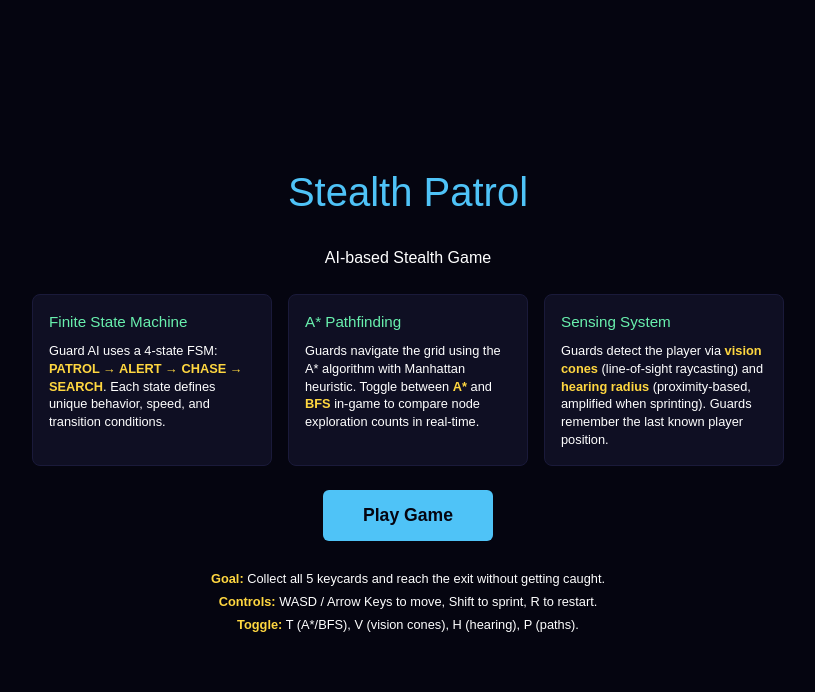
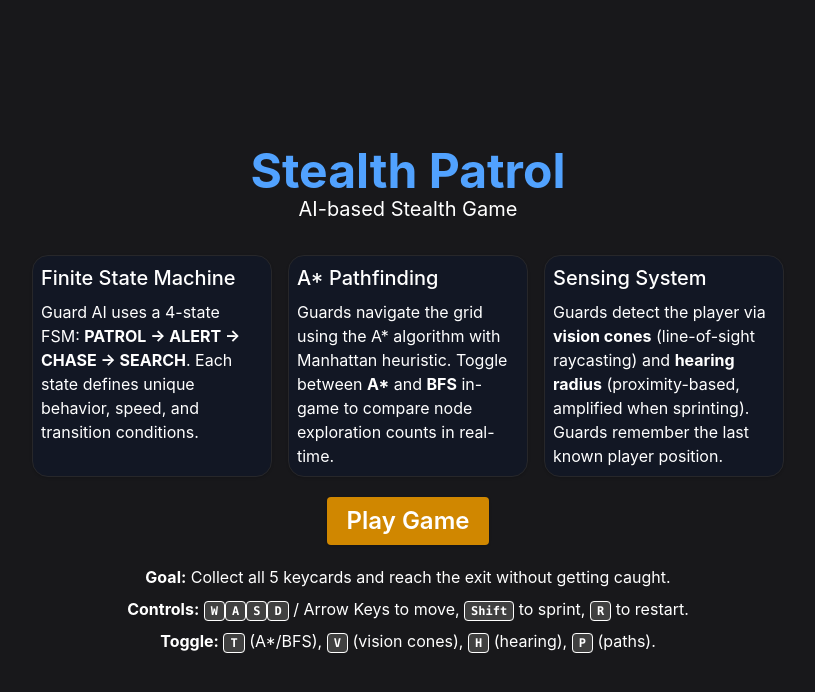
Before and after one commit to johannesfk/aip-project, a SvelteKit app: page / in a window 1280 px wide. Shown: the top 692 px of the page, without its empty margins (232-1047 px from the left). Built offline with nearby package versions, Linux system fonts and the light colour scheme.

Commit message:
Styling changes

```diff
--- a/package.json
+++ b/package.json
@@ -47,8 +47,5 @@
 		"vitest": "^4.1.8",
 		"vitest-browser-svelte": "^2.1.1",
 		"wrangler": "^4.96.0"
-	},
-	"dependencies": {
-		"bits-ui": "^2.18.1"
 	}
 }
--- a/src/routes/+page.svelte
+++ b/src/routes/+page.svelte
@@ -6,20 +6,22 @@
 	<title>Stealth Patrol — AI Programming Project</title>
 </svelte:head>
 
-<div class="home">
-	<h1>Stealth Patrol</h1>
-	<p class="subtitle">AI-based Stealth Game</p>
+<div
+	class="bg-zinc-900 min-h-screen flex flex-col items-center justify-center p-2 text-center font-sans text-white"
+>
+	<h1 class="text-5xl font-bold text-blue-400">Stealth Patrol</h1>
+	<p class="text-xl">AI-based Stealth Game</p>
 
-	<div class="ai-elements">
-		<div class="card">
-			<h2>Finite State Machine</h2>
+	<div class="flex flex-row gap-4 max-w-3xl flex-wrap justify-center mt-8">
+		<div class="p-2 border-zinc-800 bg-gray-900/70 shadow border rounded-2xl text-left w-60">
+			<h2 class="text-xl mb-2 font-medium">Finite State Machine</h2>
 			<p>
 				Guard AI uses a 4-state FSM: <strong>PATROL → ALERT → CHASE → SEARCH</strong>. Each state
 				defines unique behavior, speed, and transition conditions.
 			</p>
 		</div>
-		<div class="card">
-			<h2>A* Pathfinding</h2>
+		<div class="p-2 border-zinc-800 bg-gray-900/70 shadow border rounded-2xl text-left w-60">
+			<h2 class="text-xl mb-2 font-medium">A* Pathfinding</h2>
 			<p>
 				Guards navigate the grid using the A* algorithm with Manhattan heuristic. Toggle between <strong
 					>A*</strong
@@ -27,8 +29,8 @@
 				and <strong>BFS</strong> in-game to compare node exploration counts in real-time.
 			</p>
 		</div>
-		<div class="card">
-			<h2>Sensing System</h2>
+		<div class="p-2 border-zinc-800 bg-gray-900/70 shadow border rounded-2xl text-left w-60">
+			<h2 class="text-xl mb-2 font-medium">Sensing System</h2>
 			<p>
 				Guards detect the player via <strong>vision cones</strong> (line-of-sight raycasting) and
 				<strong>hearing radius</strong> (proximity-based, amplified when sprinting). Guards remember the
@@ -37,16 +39,28 @@
 		</div>
 	</div>
 
-	<a href={resolve('/game')} class="play-btn">Play Game</a>
+	<a
+		href={resolve('/game')}
+		class="rounded bg-yellow-600 shadow hover:bg-yellow-600/95 inline-flex
+	h-12 items-center justify-center m-5 px-5 text-2xl
+	font-semibold active:scale-[0.98] active:transition-all">Play Game</a
+	>
 
-	<div class="info">
+	<div class="flex flex-col gap-2">
 		<p><strong>Goal:</strong> Collect all 5 keycards and reach the exit without getting caught.</p>
-		<p><strong>Controls:</strong> WASD / Arrow Keys to move, Shift to sprint, R to restart.</p>
-		<p><strong>Toggle:</strong> T (A*/BFS), V (vision cones), H (hearing), P (paths).</p>
+		<p>
+			<strong>Controls:</strong>
+			<kbd>W</kbd><kbd>A</kbd><kbd>S</kbd><kbd>D</kbd>
+			/ Arrow Keys to move, <kbd>Shift</kbd> to sprint, <kbd>R</kbd> to restart.
+		</p>
+		<p>
+			<strong>Toggle:</strong> <kbd>T</kbd> (A*/BFS), <kbd>V</kbd> (vision cones), <kbd>H</kbd>
+			(hearing), <kbd>P</kbd> (paths).
+		</p>
 	</div>
 </div>
 
-<style>
+<!-- <style>
 	.home {
 		min-height: 100vh;
 		background: #050510;
@@ -132,4 +146,4 @@
 	.info p {
 		margin: 0.25rem 0;
 	}
-</style>
+</style> -->
--- a/src/routes/layout.css
+++ b/src/routes/layout.css
@@ -1,3 +1,7 @@
 @import 'tailwindcss';
 @plugin '@tailwindcss/forms';
 @plugin '@tailwindcss/typography';
+
+kbd {
+	@apply rounded border bg-neutral-700 px-1.5 py-0.5 font-mono text-xs font-semibold;
+}
```
Also changed, not shown: 1 other file (tests, documents, lock files or other folders).
